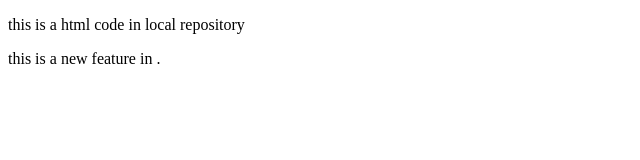
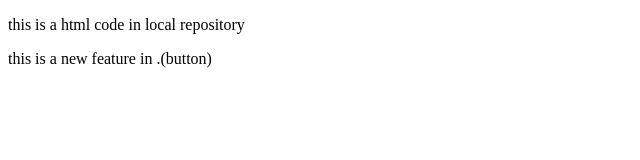
Before and after one commit to Meviv1/localrepo, a plain HTML site: page index.html in a window 1280 px wide. Shown: the full height of the page, 0-640 px from the left. Drawn offline with Linux system fonts and the light colour scheme.

```diff
--- a/index.html
+++ b/index.html
@@ -7,6 +7,6 @@
 </head>
 <body>
     <p>this is a html code in local repository</p>
-    <p>this is a new feature in .</p>
+    <p>this is a new feature in .(button)</p>
 </body>
 </html>
```
